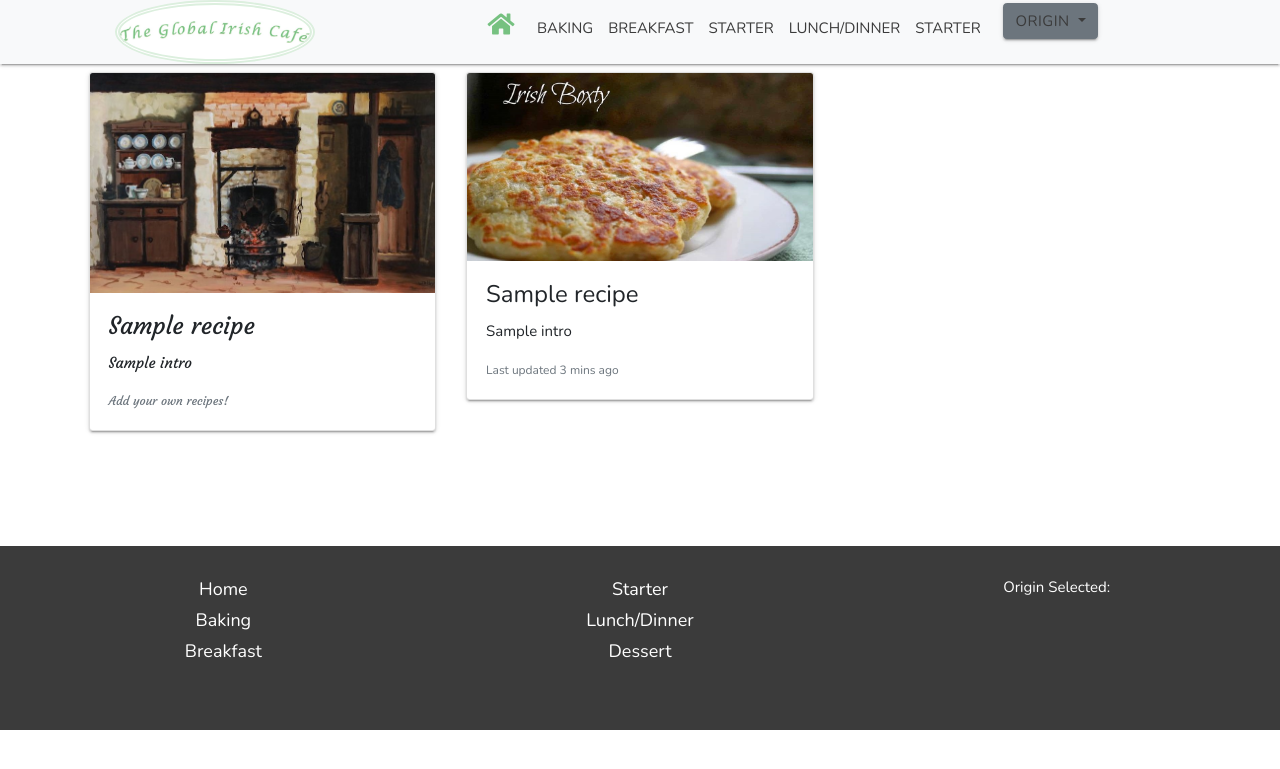
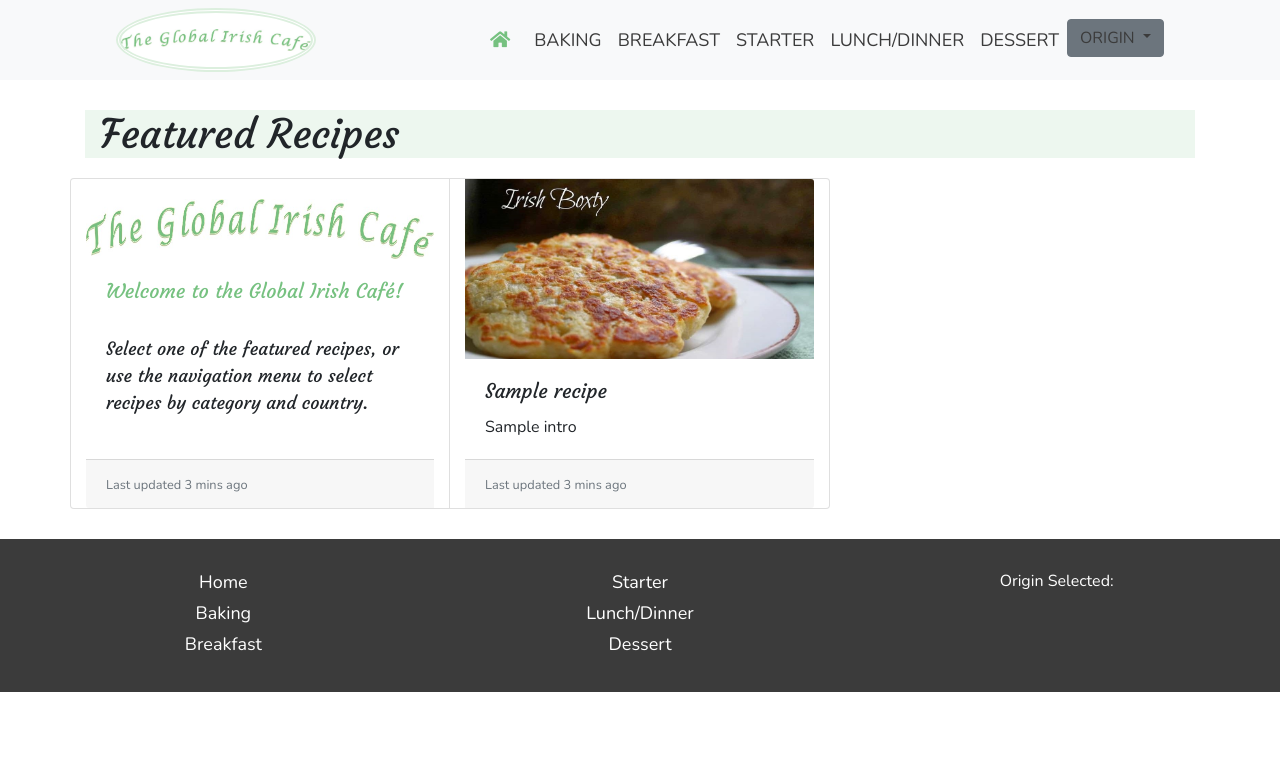
Before and after one commit to KittyMcDonagh/Third-Milestone-Project, a Flask app: page / in a window 1280 px wide. Shown: the top 769 px of the page. Run offline with Flask 2, Linux system fonts and the light colour scheme; a database or web service that is not in the repository returns one stand-in record (values such as "Sample title"); some libraries are stand-ins or nearby versions; some web fonts are replaced.

Commit message:
Recipes from file appearing on screen

```diff
--- a/static/css/style.css
+++ b/static/css/style.css
@@ -8,7 +8,7 @@ body {
     display: flex;
     min-height: 100vh;
     flex-direction: column;
-     font-family: "Nunito", sans-serif;
+    font-family: "Nunito", sans-serif;
 }
 
 main {
@@ -17,13 +17,14 @@ main {
 
 .scrn-pos {
     position: relative;
-    top: 80px;
+    top: 60px;
 
 }
 
 /* Keep a wide margin to left of logo so that side menu on smaller devices doesnt hide the logo   */
+
 .logo {
-    margin-left: 300px;
+    margin-left: 100px;
     background: url("../images/logo_gic.jpg");
     min-height: 64px;
     min-width: 200px;
@@ -41,26 +42,29 @@ main {
     transition: all .5s ease-in-out;
 }
 
-@media(min-width:1024px) {
 
-    .logo {
-        margin-left: 100px;
-
-    }
-
-}
 
 .navbar-style {
     background-color: #fafaff;
 }
 
 .nvbr-padding {
-    padding-left:150px;
+    padding-left: 150px;
 }
 
 ul a {
     color: #3b3b3b!important;
     font-size: 18px;
+
+}
+
+
+.feature-style {
+    background-color: #edf7ef;
+    margin-top: 50px;
+    margin-bottom: 20px;
+    font-family: "Courgette", sans-serif;
+
 }
 
 .dropdown-menu a {
@@ -77,11 +81,7 @@ ul a {
     text-decoration: none;
 }
 
-/* Override color of dropdown button */
 
-.btn-secondary {
-    background-color: fafaff!important;
-}
 
 .icon-style {
     color: #76c180;
@@ -91,31 +91,56 @@ ul a {
     color: #fff;
 }
 
-.footer-style {
-    background-color: #8c8c8c;
-}
-
-/* Set color and padding for footer links*/
-
-
-
 
 /* css for recipes   */
 
 .recipe_header {
-    margin-top:5px;
+    margin-top: 5px;
 }
 
-.card-intro {
-     font-family: "Courgette", sans-serif;
+.intro-card {
+    font-family: "Courgette", sans-serif;
+    font-size: 18px;
+
+}
+
+.intro-title {
+    color: #76c180;
+}
+
+
+.intro-par-style {
+    padding-top: 20px;
+}
+
+.card-title-style {
+    font-family: "Courgette", sans-serif;
+
+}
+
+.card {
+    background-color: #fff;
+}
+
+.card-padding {
+    padding-bottom: 10px;
 }
 
 .img-size {
-    height: 200px;
+    height: 180px;
 }
 
 .card-image-size {
     height: 100%;
+}
+
+.gic-size {
+    height: 80px;
+}
+
+.gic-image-size {
+    padding-top: 20px;
+    height: 100%
 }
 
 .bg-img {
@@ -131,10 +156,22 @@ ul a {
     margin-bottom: 0px;
     padding: 30px 30px 10px 30px;
     text-align: center;
+    position: relative;
+    top: 80px;
+
 }
+
 .footer-pb {
     padding-bottom: 20px;
 }
+
+.footer-ul-style {
+    list-style-type: none;
+    margin: 0;
+    padding: 0;
+}
+
+
 
 footer a {
     color: #fff!important;
--- a/templates/base.html
+++ b/templates/base.html
@@ -5,7 +5,7 @@
 
     <link href="https://fonts.googleapis.com/icon?family=Material+Icons" rel="stylesheet">
 
-    <link rel="stylesheet" href="https://cdnjs.cloudflare.com/ajax/libs/materialize/0.100.2/css/materialize.min.css">
+
     <link rel="stylesheet" href="https://stackpath.bootstrapcdn.com/bootstrap/4.3.1/css/bootstrap.min.css" integrity="sha384-ggOyR0iXCbMQv3Xipma34MD+dH/1fQ784/j6cY/iJTQUOhcWr7x9JvoRxT2MZw1T" crossorigin="anonymous">
     <link rel="stylesheet" href="https://use.fontawesome.com/releases/v5.8.1/css/all.css" integrity="sha384-50oBUHEmvpQ+1lW4y57PTFmhCaXp0ML5d60M1M7uH2+nqUivzIebhndOJK28anvf" crossorigin="anonymous">
 
@@ -20,8 +20,8 @@
 <body>
 
     <header>
-
-        <nav class="navbar navbar-expand-lg navbar-light bg-light navbar-style nav-links">
+        <!-- Navigation bar, using Bootstrap -->
+        <nav class="navbar navbar-expand-lg navbar-light bg-light navbar-style fixed-top nav-links">
             <a class="navbar-brand logo" href="#"></a>
             <button class="navbar-toggler" type="button" data-toggle="collapse" data-target="#navbarSupportedContent" aria-controls="navbarSupportedContent" aria-expanded="false" aria-label="Toggle navigation">
     <span class="navbar-toggler-icon"></span>
@@ -48,7 +48,7 @@
                     </li>
 
                     <li class="nav-item">
-                        <a class="nav-link" href="#">STARTER</a>
+                        <a class="nav-link" href="#">DESSERT</a>
                     </li>
 
                     <div class="dropdown">
@@ -72,7 +72,7 @@
 
     </header>
 
-    <section class="container">
+    <section class="container scrn-pos">
 
         <main>
             {% block content %} {% endblock %}
@@ -80,11 +80,11 @@
 
     </section>
 
-    <!-- The code for the footer was initially copied from materializecss.com -->
+    <!-- Footer, using bootstrap -->
     <footer class="footer-style scrn-pos footer-links">
         <div class="row">
             <div class="col-sm-4 footer-pb">
-                <ul>
+                <ul class="footer-ul-style">
                     <li class="mb-1"><a href="#">Home</a></li>
                     <li class="mb-1"><a href="#">Baking</a></li>
                     <li class="mb-1"><a href="#">Breakfast</a></li>
@@ -92,7 +92,7 @@
             </div>
 
             <div class="col-sm-4 footer-pb">
-                <ul>
+                <ul class="footer-ul-style">
                     <li class="mb-1"><a href="#">Starter</a></li>
                     <li class="mb-1"><a href="#">Lunch/Dinner</a></li>
                     <li class="mb-1"><a href="#">Dessert</a></li>
--- a/templates/recipes-home.html
+++ b/templates/recipes-home.html
@@ -2,95 +2,128 @@
 
 
 <!-- Cards start here -->
+<div class="container feature-style">
+    <h1>Featured Recipes</h1>
+</div>
 
 
 
-{% for recipe in recipes %} {% if loop.index == 1 %}
+{% for recipe in recipes %}
 
-<div class="row card-group">
+<!-- If this is the first recipe, show the Introduction card first, then recipe cards 1 & 2 -->
 
-    <!-- User Instructions  -->
-    <div class="col-12 col-lg-4 card-intro">
-        <div class="card">
-            <img src="static/images/irish_kitchen.jpg" class="card-img-top card-img-style" alt="...">
-            <div class="card-body">
-                <h5 class="card-title">{{ recipe.title }}</h5>
-                <p class="card-text">{{ recipe.intro }}</p>
-                <p class="card-text"><small class="text-muted">Add your own recipes!</small></p>
+{% if loop.index == 1 %}
+
+<!-- The Intro Card giving user instructions -->
+
+<div class="row card-group card-padding">
+    <div class="col-12 col-md-4 card">
+        <div class="gic-size">
+            <img src="static/images/global-irish-cafe.jpg" class="card-img-top gic-image-size" alt="...">
         </div>
+        <div class="card-body intro-card">
+            <h5 class="card-title intro-title">Welcome to the Global Irish Café!</h5>
+            <p class="card-text intro-par-style">Select one of the featured recipes, or use the navigation menu to select recipes by category and country.</p>
+        </div>
+        <div class="card-footer">
+            <small class="text-muted">Last updated 3 mins ago</small>
         </div>
     </div>
 
-    <!-- Card 1 -->
-
-    <div class="col-12 col-lg-4">
-        <div class="card">
-            <img src="static/images/irish_boxty.jpg" class="card-img-top card-img-style" alt="...">
+    <!-- Recipe 1 -->
+    <div class="col-12 col-md-4 card">
+        <div class="img-size">
+            <img src="static/images/irish_boxty.jpg" class="card-img-top card-image-size" alt="...">
+        </div>
         <div class="card-body">
-                <h5 class="card-title">{{ recipe.title }}</h5>
-                <p class="card-text">{{ recipe.intro }}</p>
-                <p class="card-text"><small class="text-muted">Last updated 3 mins ago</small></p>
+            <h5 class="card-title card-title-style">{{recipe.title}}</h5>
+            <p class="card-text">{{recipe.intro}}</p>
         </div>
+        <div class="card-footer">
+            <small class="text-muted">Last updated 3 mins ago</small>
         </div>
     </div>
 
-    {% else %} {% if loop.index == 2 %}
+    {% else %}
 
-    <!-- Card 2 -->
+    <!-- If its the second recipe, it goes into the same row as the intro and card 1 -->
+    {% if loop.index == 2 %}
 
-    <div class="col-12 col-lg-4">
-        <div class="card">
-            <img src="static/images/irish_boxty.jpg" class="card-img-top card-img-style" alt="...">
+    <!-- Recipe 2 -->
+
+    <div class="col-12 col-md-4 card">
+        <div class="img-size">
+            <img src="static/images/ire_des_guinness-cake.jpg" class="card-img-top card-image-size" alt="...">
+        </div>
         <div class="card-body">
-                <h5 class="card-title">{{ recipe.title }}</h5>
-                <p class="card-text">{{ recipe.intro }}</p>
-                <p class="card-text"><small class="text-muted">Last updated 3 mins ago</small></p>
+            <h5 class="card-title card-title-style">{{recipe.title}}</h5>
+            <p class="card-text">{{recipe.intro}}</p>
         </div>
+        <div class="card-footer">
+            <small class="text-muted">Last updated 3 mins ago</small>
         </div>
     </div>
 </div>
 
 {% else %}
 
-<!-- Set of 3 cards -->
+
+
+<!-- From recipe number 3 on they will get output to rows of three recipes -->
+<!-- Recipes 3, 4, 5 will be in the 2nd row, 6, 7, 8 will be in the 3rd row, etc -->
+
 {% if loop.index % 3 == 0 %}
 
+<!-- Every 3rd recipe goes into this card -->
+
 <div class="row card-group">
-    <div class="col-12 col-lg-4">
-        <div class="card">
-            <img src="static/images/irish_boxty.jpg" class="card-img-top card-img-style" alt="...">
+    <div class="col-12 col-md-4 card">
+        <div class="img-size">
+            <img src="static/images/irish_kitchen.jpg" class="card-img-top card-image-size" alt="...">
+        </div>
         <div class="card-body">
-                <h5 class="card-title">{{ recipe.title }}</h5>
-                <p class="card-text">{{ recipe.intro }}</p>
-                <p class="card-text"><small class="text-muted">Last updated 3 mins ago</small></p>
+            <h5 class="card-title card-title-style">{{recipe.title}}</h5>
+            <p class="card-text">{{recipe.intro}}</p>
         </div>
+        <div class="card-footer">
+            <small class="text-muted">Last updated 3 mins ago</small>
         </div>
     </div>
 
     {% else %} {% if loop.index % 3 == 1 %}
 
-    <div class="col-12 col-lg-4">
-        <div class="card">
-            <img src="static/images/irish_boxty.jpg" class="card-img-top card-img-style" alt="...">
+    <!-- Every 4th recipe goes into this card -->
+
+    <div class="col-12 col-md-4 card">
+        <div class="img-size">
+            <img src="static/images/irish_boxty.jpg" class="card-img-top card-image-size" alt="...">
+        </div>
         <div class="card-body">
-                <h5 class="card-title">{{ recipe.title }}</h5>
-                <p class="card-text">{{ recipe.intro }}</p>
-                <p class="card-text"><small class="text-muted">Last updated 3 mins ago</small></p>
+            <h5 class="card-title card-title-style">{{recipe.title}}</h5>
+            <p class="card-text">{{recipe.intro}}</p>
         </div>
+        <div class="card-footer">
+            <small class="text-muted">Last updated 3 mins ago</small>
         </div>
     </div>
 
     {% else %}
 
-    <div class="col-12 col-lg-4">
-        <div class="card">
-            <img src="static/images/irish_boxty.jpg" class="card-img-top card-img-style" alt="...">
+    <!-- Every 5th recipe goes into this card -->
+
+    <div class="col-12 col-md-4 card">
+        <div class="img-size">
+            <img src="static/images/ire_des_guinness-cake.jpg" class="card-img-top card-image-size" alt="...">
+        </div>
         <div class="card-body">
-                <h5 class="card-title">{{ recipe.title }}</h5>
-                <p class="card-text">{{ recipe.intro }}</p>
-                <p class="card-text"><small class="text-muted">Last updated 3 mins ago</small></p>
+            <h5 class="card-title card-title-style">{{recipe.title}}</h5>
+            <p class="card-text">{{recipe.intro}}</p>
+        </div>
+        <div class="card-footer">
+            <small class="text-muted">Last updated 3 mins ago</small>
         </div>
     </div>
+
 </div>
-</div>
+
 {% endif %} {% endif %} {% endif %} {% endif %} {% endfor %} {% endblock %}
```
Also changed, not shown: static/images/global-irish-cafe.jpg (added). Lines whose indentation alone changed are shown as unchanged.
